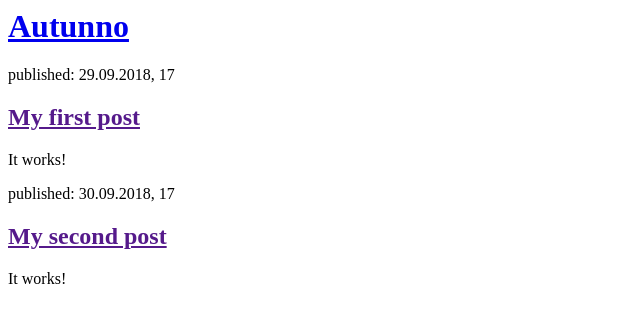
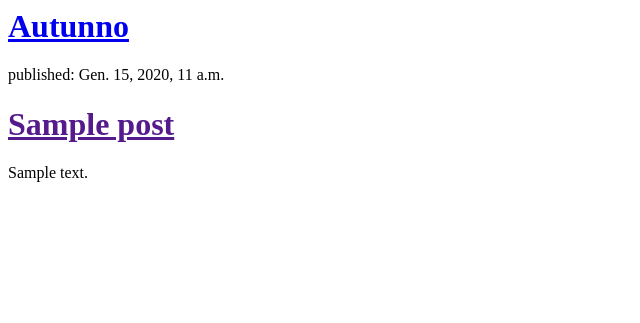
Before and after one commit to CamillaDelRe/my-first-blog, a Django app: template blog/templates/blog/post_list.html in a window 1280 px wide. Shown: the top 323 px of the page, without its empty margins (0-640 px from the left). Run offline with Django 3.2, Linux system fonts and the light colour scheme; the template is opened without the code that fills it: values that come from a table or form of the project are taken from there, others are empty; tables that the repository leaves empty hold one stand-in row (values such as "Sample post").

Commit message:
Modified templates to display posts from database.

```diff
--- a/blog/templates/blog/post_list.html
+++ b/blog/templates/blog/post_list.html
@@ -1,22 +1,11 @@
-<html>
-  <head>
-    <title>CamillaBlog</title>
-  </head>
-  <body>
+<div>
+      <h1><a href="/">Autunno</a></h1>
+</div>
+
+{% for post in posts %}
     <div>
-      <h1><a href="/">Autunno</a></h1>
+       <p>published: {{ post.published_date}}</p>
+       <h1><a href="">{{ post.title }}</a></h1>
+       <p>{{ post.text|linebreaksbr }}</p>
     </div>
-
-    <div>
-      <p>published: 29.09.2018, 17</p>
-      <h2><a href="">My first post</a></h2>
-      <p>It works!</p>
-    </div>
-
-    <div>
-      <p>published: 30.09.2018, 17</p>
-      <h2><a href="">My second post</a></h2>
-      <p>It works!</p>
-    </div>
-  </body>
-</html>
+{% endfor %}
--- a/blog/views.py
+++ b/blog/views.py
@@ -1,5 +1,7 @@
 from django.shortcuts import render
+from django.utils import timezone
+from .models import Post
 
-# Create your views here.
 def post_list(request):
-    return render(request, 'blog/post_list.html', {})
+    posts=Post.objects.filter(published_date__lte=timezone.now()).order_by('published_date')
+    return render(request, 'blog/post_list.html', {'posts': posts})
```
